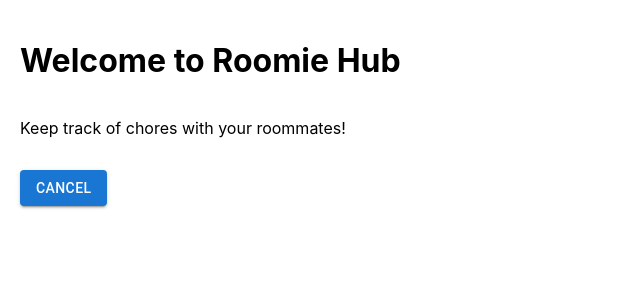
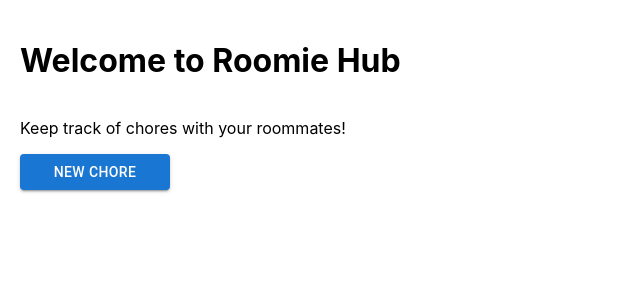
Before and after one commit to fraander/roomiehub, a React (Create React App) app in the folder roomie-hub/: page / in a window 1280 px wide. Shown: the top 300 px of the page, without its empty margins (0-640 px from the left). Built offline with nearby package versions, Linux system fonts and the light colour scheme.

Commit message:
modal works!!
now content needs to be saved and applied to a backend somewhere

```diff
--- a/roomie-hub/src/App.js
+++ b/roomie-hub/src/App.js
@@ -2,22 +2,36 @@ import * as React from 'react';
 import { useState } from "react";
 import './App.css';
 
+import Box from '@mui/material/Box';
+import Typography from '@mui/material/Typography';
 import Button from '@mui/material/Button';
 import TextField from '@mui/material/TextField';
 import MenuItem from '@mui/material/MenuItem';
 import Select from '@mui/material/Select';
 import Stack from '@mui/material/Stack';
+import Modal from '@mui/material/Modal';
 
 const preview_roommates = ["Frank", "Theo", "Venna"]
 
+const NewChoreModal = () => {
 
+  const style = {
+    position: 'absolute',
+    top: '50%',
+    left: '50%',
+    transform: 'translate(-50%, -50%)',
+    width: '70%',
+    bgcolor: 'background.paper',
+    // border: '2px solid #000',
+    boxShadow: 24,
+    p: 4,
+  };
 
-const NewChoreModal = () => {
   const roommates = preview_roommates // get this list from the backend
 
   return (
     <div>
-      <fieldset> {/*Need to style the fieldset a little more to match*/}
+      <Box sx={style}>
         <Stack spacing={2}>
           <legend><h2>Create new chore</h2></legend>
 
@@ -51,13 +65,19 @@ const NewChoreModal = () => {
           </p>
 
         </Stack>
-      </fieldset>
+      </Box>
     </div>
   );
 };
 
 function App() {
   const [showNewChoreModal, setNewChoreModal] = useState(false);
+  const handleShowNewChoreModal = () => setNewChoreModal(true);
+  const handleHideNewChoreModal = () => setNewChoreModal(false);
+
+  const [open, setOpen] = React.useState(false);
+  const handleOpen = () => setOpen(true);
+  const handleClose = () => setOpen(false);
 
   return (
     <div className="App">
@@ -65,34 +85,20 @@ function App() {
         <h1>Welcome to Roomie Hub</h1>
         <p>Keep track of chores with your roommates!</p>
 
-        <p>
-          {showNewChoreModal == true
-            ? <Button
-              variant="contained"
-              onClick={() => setNewChoreModal(!showNewChoreModal)}
-            >
-              New Chore
-            </Button>
-            : <Button
-              variant="contained"
-              onClick={() => setNewChoreModal(!showNewChoreModal)}
-            >
-              Cancel
-            </Button>
+        <Button
+          variant="contained"
+          onClick={handleShowNewChoreModal}
+          style={{maxWidth: '150px'}}
+        >
+          New Chore
+        </Button>
 
-          }
-        </p>
-
-        <p>
-          {showNewChoreModal == true
-            ? <Stack spacing={2}>
-              <NewChoreModal />
-            </Stack>
-            : null
-          }
-        </p>
-
-        <toggleableNewChoreModal />
+        <Modal
+          open={showNewChoreModal}
+          onClose={handleHideNewChoreModal}
+        >
+          <NewChoreModal />
+        </Modal>
       </header>
     </div>
   );
```
